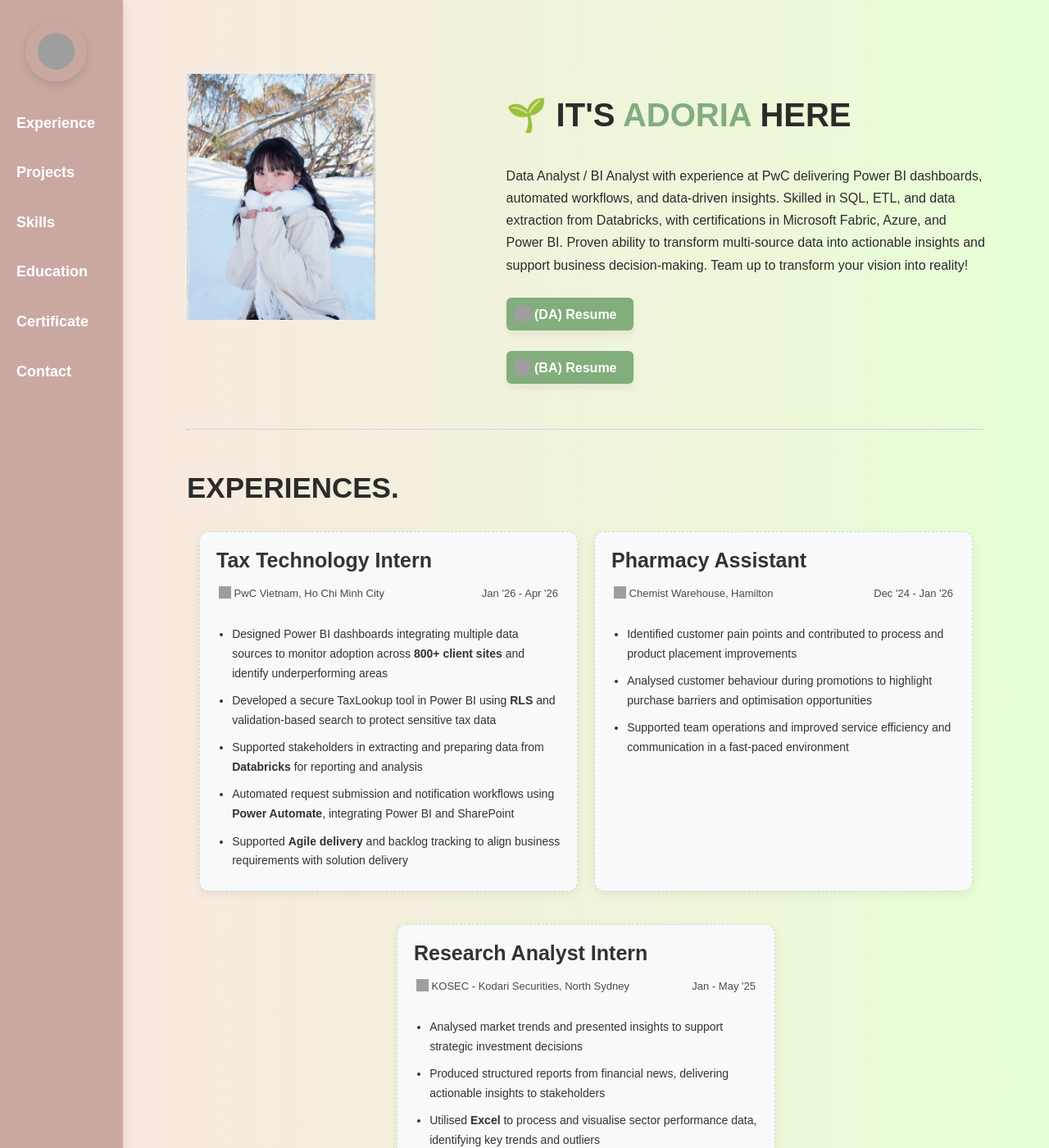
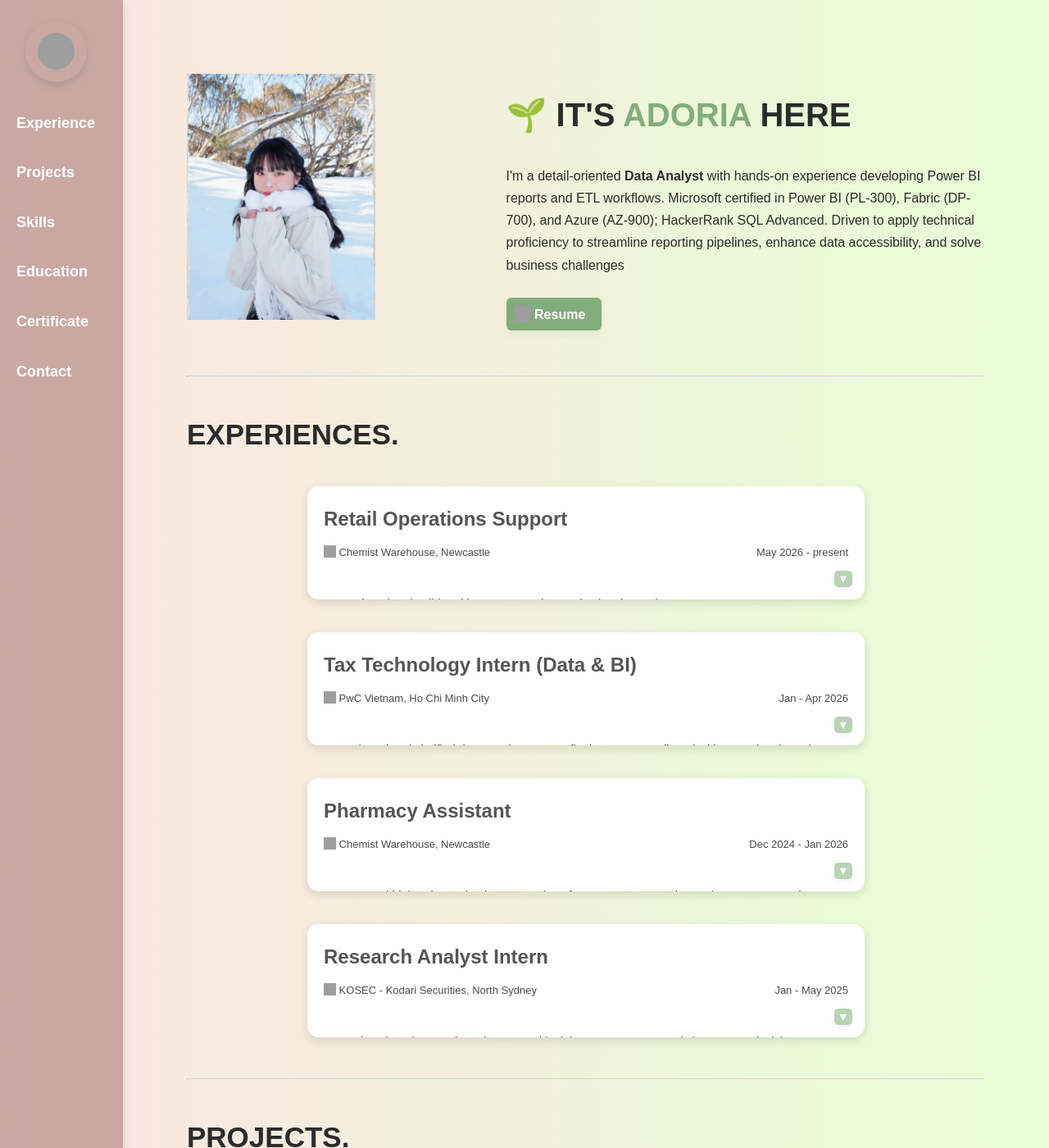
Before and after one commit to NgocDuong17/ngocduong17.github.io, a Jekyll site: the page built from index.html, in a window 1280 px wide and 1400 px high. Shown: the whole window at 82% size. Built offline with Jekyll 4.4.1, drawn with Linux system fonts in a browser that asks for light colours; grey boxes are pictures that could not be loaded.

Commit message:
Update portfolio layout

```diff
--- a/assets/style.css
+++ b/assets/style.css
@@ -324,7 +324,64 @@
   background-color: #E8C7BC;
 }
 /*--------------------------------------------------------- EXPERIENCE ---------------------------------------------------------------*/
-.exp-wrap{
+.exp-biggest-wrap{
+  position: relative;
+  display: flex;
+  justify-content: center;
+  flex-wrap: wrap;
+  gap:20px
+}
+
+
+
+.exp-wrap {
+  background: #ffffff;
+  position: relative;
+  padding: 5px 20px;
+  margin: 10px;
+  border-radius: 14px;
+  color: #333;
+  line-height: 1.6;
+  box-shadow: 0 4px 12px rgba(0, 0, 0, 0.12);
+  overflow: hidden;
+  max-height: 8em;
+  position: relative;
+  transition: max-height 0.3s ease;
+  /* Important adjustments below */
+  width: 40em;          /* Controls size per card */
+  flex: 0 1 auto;          /* Prevents stretching */
+  display: flex;
+  flex-direction: column; /* For internal layout */
+}
+
+
+.exp-wrap.expanded {
+  max-height: 100em; /* big enough for full content */
+}
+
+.toggle-btn-exp {
+  position: absolute;
+  bottom: 15px;
+  right: 15px;
+  background-color:#abcca2d5;
+  color: white;
+  border: none;
+  padding: 2px 4px;
+  font-size: 0.9em;
+  cursor: pointer;
+  user-select: none;
+  border-radius: 5px;
+  transition: background-color 0.3s ease;
+  box-shadow: 0 2px 6px rgba(0, 0, 0, 0.055);
+}
+
+.list-holder{
+  margin-top: 13px;
+  padding-bottom: 20px;
+  font-size: 0.9em;
+}
+
+/*.exp-wrap{
   margin-top: 20px;
   position: relative;
   display: flex;
@@ -332,13 +389,13 @@
   flex-wrap: wrap;
   align-items: stretch;
   gap:20px;
-}
+}*/
 
 .exp-box{
 
-  background: #f8f9fa;
+  background: #ffffff;
   border-radius: 12px;
-  border: 1.5px dashed rgba(188, 219, 174, 0.767);
+
   color: #333;
   box-shadow: 0 4px 12px rgba(0, 0, 0, 0.062);
   width: 420px;
@@ -371,7 +428,7 @@
   justify-content: space-between;
   color: gray;
   margin-top: -25px;
-  padding: 0px 3px;
+
 }
 
 /*--------------------------------------------------------- PROJECT ---------------------------------------------------------------*/
@@ -491,6 +548,7 @@
   transition: background-color 0.3s ease;
   box-shadow: 0 2px 6px rgba(0, 0, 0, 0.055);
 }
+
 
 .toggle-btn:hover {
   background-color: #8aaa83 ;
--- a/index.html
+++ b/index.html
@@ -13,18 +13,14 @@
   </div>
   <div class="heading">
     <h1>🌱 IT'S <span style="color:#82ad7c;">ADORIA</span> HERE </h1>
-    <p>Data Analyst / BI Analyst with experience at PwC delivering Power BI dashboards, automated workflows, and data-driven insights. Skilled in SQL, ETL, and data extraction from Databricks, with certifications in Microsoft Fabric, Azure, and Power BI. Proven ability to transform multi-source data into actionable insights and support business decision-making. Team up to transform your vision into reality!
+    <p>I'm a detail-oriented <b>Data Analyst</b> with hands-on experience developing Power BI reports and ETL workflows. Microsoft certified in
+Power BI (PL-300), Fabric (DP-700), and Azure (AZ-900); HackerRank SQL Advanced. Driven to apply technical
+proficiency to streamline reporting pipelines, enhance data accessibility, and solve business challenges
     </p>
     <div class="cv-download">
       <a href="/assets/Adoria Duong_CV_DA.pdf" download>
         <button type="button"> <img class="icon-download"
-            src="https://s2.svgbox.net/hero-solid.svg?ic=download&color=ffffff" width="32" height="32"> (DA) Resume</button>
-      </a>
-    </div>
-    <div class="cv-download">
-      <a href="/assets/Adoria Duong_CV_BA.pdf" download>
-        <button type="button"> <img class="icon-download"
-            src="https://s2.svgbox.net/hero-solid.svg?ic=download&color=ffffff" width="32" height="32"> (BA) Resume</button>
+            src="https://s2.svgbox.net/hero-solid.svg?ic=download&color=ffffff" width="32" height="32"> Resume</button>
       </a>
     </div>
   </div>
@@ -32,50 +28,111 @@
 </div>
 <hr style="border-top: 1px solid #D6D6D6; margin: 40px 0;">
 
+
 <h1 id='experiences' class="heading-title">EXPERIENCES. </h1>
-<div class='exp-wrap'>
-  <div class='exp-box'>
-    <h2>Tax Technology Intern</h2>
+
+
+
+
+  <div class='exp-biggest-wrap'>
+  <div class="exp-wrap">
+    <div>
+    <h3>Retail Operations Support</h3>
+    <div class='exp-side-info'>
+      <p> <img class='icon-company' src="https://s2.svgbox.net/hero-solid.svg?ic=office-building&color=8bb483"
+          width="20" height="20"> Chemist Warehouse, Newcastle</p>
+      <p>May 2026 - present</p>
+    </div>
+    </div>
+    <button class="toggle-btn-exp" aria-expanded="false" aria-controls="project1-content"
+      onclick="toggleExpand(this)">▼
+    </button>
+    <div class='list-holder'>
+    <ul>
+     <li>Retrieved and validated inventory, product and sales data using ERP systems </li>
+     <li>Processed high-volume sales transactions using POS terminals </li>
+     <li>Maintained product and pricing data consistency by retrieving barcode and PLU-based records,
+ensuring alignment between ERP databases and customer-facing shelf labels </li>
+     <li>Executed inventory reconciliation using system-to-physical stock comparisons for resolution </li>
+     <li>Processed omnichannel orders using retail inventory systems for product location and fulfillment </li>
+     <li>Tracked multi-location inventory levels using cross-store network systems </li>
+     <li>Performed promotional pricing audits using RF handheld scanners (myPal) </li>
+     <li>Resolved customer inquiries using internal product databases for medication recommendations</li>
+    </ul>
+    </div>
+  </div>
+
+
+
+
+  <div class="exp-wrap">
+    <h3>Tax Technology Intern (Data & BI)</h3>
     <div class='exp-side-info'>
       <p> <img class='icon-company' src="https://s2.svgbox.net/hero-solid.svg?ic=office-building&color=8bb483"
           width="20" height="20"> PwC Vietnam, Ho Chi Minh City</p>
-      <p>Jan '26 - Apr '26</p>
+      <p>Jan - Apr 2026</p>
     </div>
+    <button class="toggle-btn-exp" aria-expanded="false" aria-controls="project1-content"
+      onclick="toggleExpand(this)">▼
+    </button>
+    <div class='list-holder'>
     <ul>
-     <li>Designed Power BI dashboards integrating multiple data sources to monitor adoption across <b>800+ client sites</b> and identify underperforming areas</li>
-     <li>Developed a secure TaxLookup tool in Power BI using <b>RLS</b> and validation-based search to protect sensitive tax data</li>
-     <li>Supported stakeholders in extracting and preparing data from <b>Databricks</b> for reporting and analysis</li>
-     <li>Automated request submission and notification workflows using <b>Power Automate</b>, integrating Power BI and SharePoint</li>
-     <li>Supported <b>Agile delivery</b> and backlog tracking to align business requirements with solution delivery</li>
+     <li>Gathered and clarified data requirements to final outputs are aligned with operational needs </li>
+     <li>Applied data cleansing, data profiling, data mapping, and source-to-target analysis using Excel </li>
+     <li>Supported data quality checks, reconciliation, and defect identification </li>
+     <li>Executed ETL processes to extract SharePoint data using Power Query (M) </li>
+     <li>Data modelled with star schema semantic models using Power BI for query performance </li>
+     <li>Built Power BI reports with DAX measures including time intelligence and dynamic filtering </li>
+     <li>Enforced role-based data access controls using Row-Level Security (RLS) configurations </li>
+     <li>Configured automated refresh schedules using Power BI Service </li>
+     <li>Developed request tracking solutions using PowerApps and SharePoint Lists for workflow routing </li>
+     <li>Automated request submissions, approval processes and email notification using Power Automate </li>
+     <li>Supported dataset discovery and schema validation using Databricks </li>
+     <li>Developed regular and ad-hoc Power BI reports and PowerPoint slide decks for internal stakeholders </li>
+     <li>Validated solution outputs against stakeholder requirements to ensure business needs were met </li>
     </ul>
   </div>
 
-  <div class='exp-box'>
-    <h2>Pharmacy Assistant</h2>
+</div>
+
+
+  <div class='exp-wrap'>
+    <h3>Pharmacy Assistant</h3>
     <div class='exp-side-info'>
       <p> <img class='icon-company' src="https://s2.svgbox.net/hero-solid.svg?ic=office-building&color=8bb483"
-          width="20" height="20"> Chemist Warehouse, Hamilton</p>
-      <p>Dec '24 - Jan '26</p>
+          width="20" height="20"> Chemist Warehouse, Newcastle</p>
+      <p>Dec 2024 - Jan 2026</p>
     </div>
+     <button class="toggle-btn-exp" aria-expanded="false" aria-controls="project1-content"
+      onclick="toggleExpand(this)">▼
+    </button>
+    <div class='list-holder'>
     <ul>
-      <li>Identified customer pain points and contributed to process and product placement improvements</li>
-      <li>Analysed customer behaviour during promotions to highlight purchase barriers and optimisation opportunities</li>
-      <li>Supported team operations and improved service efficiency and communication in a fast-paced environment</li>
+      <li>Managed high-volume checkout operations for payment processing and customer experiences </li>
+      <li>Supported workflows by organising physical prescriptions and managing patient queues </li>
+      <li>Interpreted customer needs to recommend OTC products and resolve enquiries </li>
+      <li>Implemented planogram-based merchandising to maintain product visibility and promo compliance</li>
     </ul>
   </div>
+  </div>
 
-  <div class='exp-box'>
-    <h2>Research Analyst Intern</h2>
+  <div class='exp-wrap'>
+    <h3>Research Analyst Intern</h3>
     <div class='exp-side-info'>
       <p> <img class='icon-company' src="https://s2.svgbox.net/hero-solid.svg?ic=office-building&color=8bb483"
           width="20" height="20"> KOSEC - Kodari Securities, North Sydney</p>
-      <p>Jan - May '25</p>
+      <p>Jan - May 2025</p>
     </div>
+     <button class="toggle-btn-exp" aria-expanded="false" aria-controls="project1-content"
+      onclick="toggleExpand(this)">▼
+    </button>
+    <div class='list-holder'>
     <ul>
       <li>Analysed market trends and presented insights to support strategic investment decisions</li>
       <li>Produced structured reports from financial news, delivering actionable insights to stakeholders</li>
       <li>Utilised <strong>Excel</strong> to process and visualise sector performance data, identifying key trends and outliers</li>
     </ul>
+  </div>
   </div>
 
 </div>
@@ -622,6 +679,8 @@
 </div>
   <hr style="border-top: 1px solid #fdfdfd; margin: 40px 0;">
 
+
+
   <script>
     function toggleExpand(button) {
       const wrap = button.parentElement;
```
Also changed, not shown: 8 other files.
